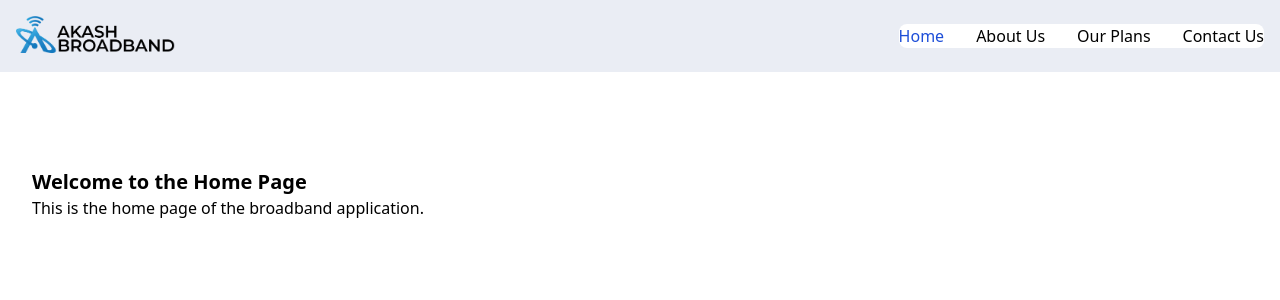
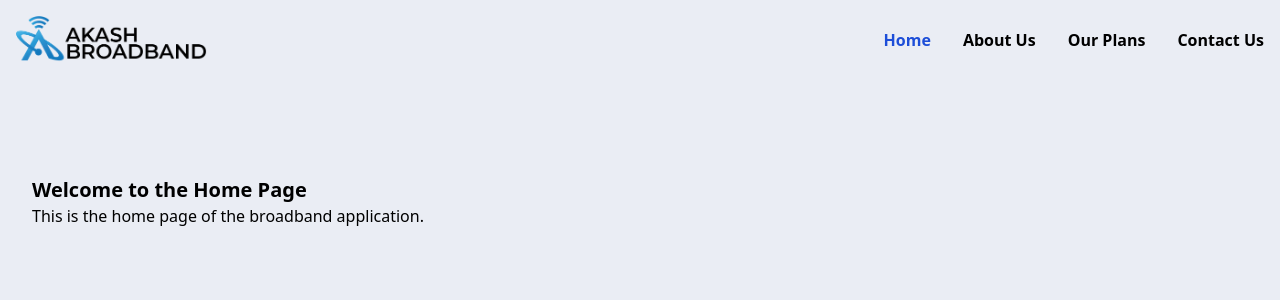
Before and after one commit to artifice7/BroadBand, a React (Vite) app in the folder broadband/: page / in a window 1280 px wide. Shown: the top 300 px of the page. Built offline with nearby package versions, Linux system fonts and the light colour scheme.

Commit message:
nav update

```diff
--- a/broadband/src/Home/home.jsx
+++ b/broadband/src/Home/home.jsx
@@ -5,7 +5,7 @@ const Home = () => {
   return (
     <>
         <Navbar />
-      <div className="relative max-w-[1712px] mx-auto pt-24 px-8 pb-8">
+      <div className="relative max-w-[1712px] mx-auto pt-24 px-8 pb-8 ">
         <div>
           <h1 className="text-xl font-bold">Welcome to the Home Page</h1>
           <p>This is the home page of the broadband application.</p>
--- a/broadband/src/components/navbar.jsx
+++ b/broadband/src/components/navbar.jsx
@@ -6,21 +6,15 @@ const Navbar = () => {
     <nav className="border-gray-200 bg-[#EAEDF4]">
       <div className="flex max-w-[1712px] mx-auto flex-wrap items-center justify-between p-4">
         <a href="" className="flex items-center space-x-3 rtl:space-x-reverse">
-          <img src="/Main-logo.png" className="h-10" alt="Flowbite Logo" />
+          <img src="/Main-logo.png" className="h-12" alt="Flowbite Logo" />
         </a>
-        <button
-          data-collapse-toggle="navbar-default"
-          type="button"
-          className="inline-flex items-center p-2 w-10 h-10 justify-center text-sm text-gray-500 rounded-lg md:hidden hover:bg-gray-100 focus:outline-none focus:ring-2 focus:ring-gray-200 dark:text-gray-400 dark:hover:bg-gray-700 dark:focus:ring-gray-600"
-          aria-controls="navbar-default"
-          aria-expanded="false"
-        ></button>
+
         <div className="hidden w-full md:block md:w-auto" id="navbar-default">
-          <ul className="font-medium flex flex-col p-4 md:p-0 mt-4 border border-gray-100 rounded-lg bg-gray-50 md:flex-row md:space-x-8 rtl:space-x-reverse md:mt-0 md:border-0 md:bg-white dark:bg-gray-800  dark:border-gray-700">
+          <ul className="font-semibold flex flex-col p-4 md:p-0 mt-4 border border-gray-100 rounded-lg md:flex-row md:space-x-8 rtl:space-x-reverse md:mt-0 md:border-0 ">
             <li>
               <a
                 href="#"
-                className="block py-2 px-3 text-white bg-blue-700 rounded md:bg-transparent md:text-blue-700 md:p-0 dark:text-white md:dark:text-blue-500"
+                className="block py-2 px-3 text-white bg-blue-700 rounded md:bg-transparent md:text-blue-700 md:p-0 dark:text-Black md:dark:text-blue-500"
                 aria-current="page"
               >
                 Home
@@ -29,7 +23,7 @@ const Navbar = () => {
             <li>
               <a
                 href="#"
-                className="block py-2 px-3  rounded hover:bg-gray-100 md:hover:bg-transparent md:border-0 md:hover:text-blue-700 md:p-0 dark:text-white md:dark:hover:text-blue-500 dark:hover:bg-gray-700 dark:hover:text-white md:dark:hover:bg-transparent"
+                className="block py-2 px-3  rounded hover:bg-gray-100 md:hover:bg-transparent md:border-0 md:hover:text-blue-700 md:p-0 dark:text-Black md:dark:hover:text-blue-500 dark:hover:bg-gray-700 dark:hover:text-white md:dark:hover:bg-transparent"
               >
                 About Us
               </a>
@@ -37,7 +31,7 @@ const Navbar = () => {
             <li>
               <a
                 href="#"
-                className="block py-2 px-3  rounded hover:bg-gray-100 md:hover:bg-transparent md:border-0 md:hover:text-blue-700 md:p-0 dark:text-white md:dark:hover:text-blue-500 dark:hover:bg-gray-700 dark:hover:text-white md:dark:hover:bg-transparent"
+                className="block py-2 px-3  rounded hover:bg-gray-100 md:hover:bg-transparent md:border-0 md:hover:text-blue-700 md:p-0 dark:text-Black md:dark:hover:text-blue-500 dark:hover:bg-gray-700 dark:hover:text-white md:dark:hover:bg-transparent"
               >
                 Our Plans
               </a>
@@ -45,7 +39,7 @@ const Navbar = () => {
             <li>
               <a
                 href="#"
-                className="block py-2 px-3  rounded hover:bg-gray-100 md:hover:bg-transparent md:border-0 md:hover:text-blue-700 md:p-0 dark:text-white md:dark:hover:text-blue-500 dark:hover:bg-gray-700 dark:hover:text-white md:dark:hover:bg-transparent"
+                className="block py-2 px-3  rounded hover:bg-gray-100 md:hover:bg-transparent md:border-0 md:hover:text-blue-700 md:p-0 dark:text-Black md:dark:hover:text-blue-500 dark:hover:bg-gray-700 dark:hover:text-white md:dark:hover:bg-transparent"
               >
                 Contact Us
               </a>
--- a/broadband/src/index.css
+++ b/broadband/src/index.css
@@ -5,6 +5,10 @@
 
 html {
   scroll-behavior: smooth;
+}
+
+body{
+  background-color: #EAEDF4;
 }
 
 :root {
```
